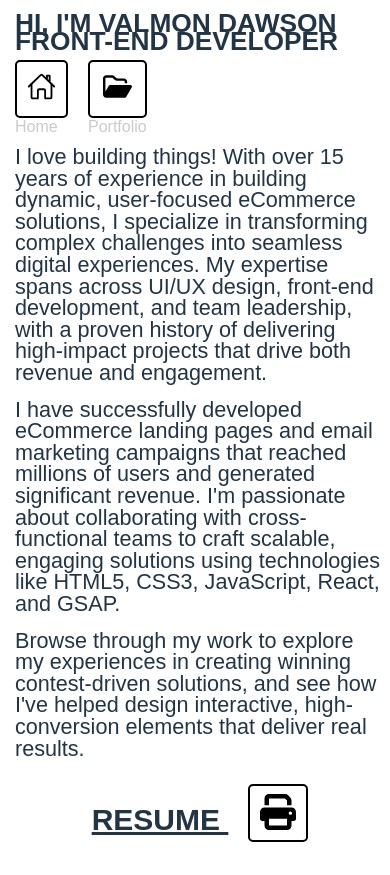
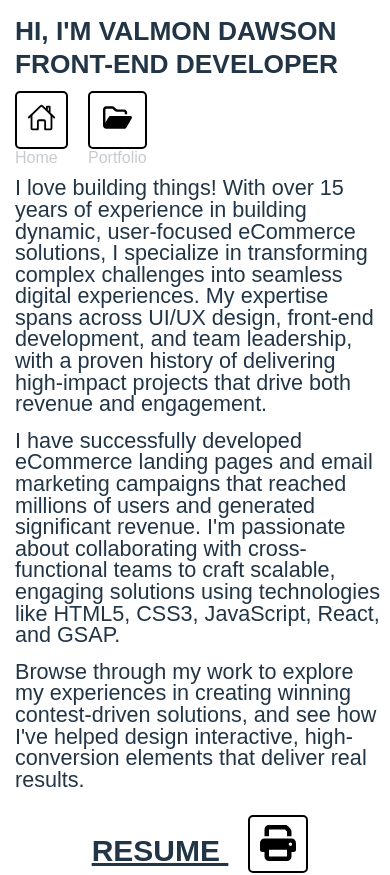
Before and after one commit to VDawson1181/Portfolio_Site_V2, a React (Vite) app: page / in a window 390 px wide. Shown: the top 875 px of the page. Built offline with nearby package versions, Linux system fonts and the light colour scheme; a web font is replaced by a local one.

Commit message:
Changed line height on the mobile style for the main page

```diff
--- a/src/index.css
+++ b/src/index.css
@@ -69,6 +69,7 @@ background: linear-gradient(348deg, rgba(0,0,0,1) 0%, rgba(9,121,75,1) 50%, rgba
 }
 
 #MainPage{
+  max-width: 850px;
   box-sizing: border-box;
 
   & .mainHeader{
@@ -122,7 +123,7 @@ background: linear-gradient(348deg, rgba(0,0,0,1) 0%, rgba(9,121,75,1) 50%, rgba
 
     & .mainHeader{
       font-size: 4.5vw;
-      line-height: 4.5vw;
+      line-height: 8.5vw;
     }
   }
 }
```
